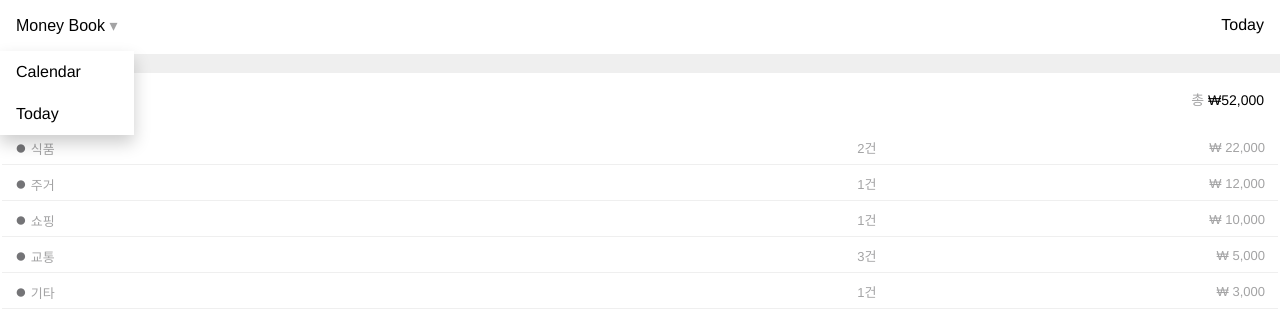
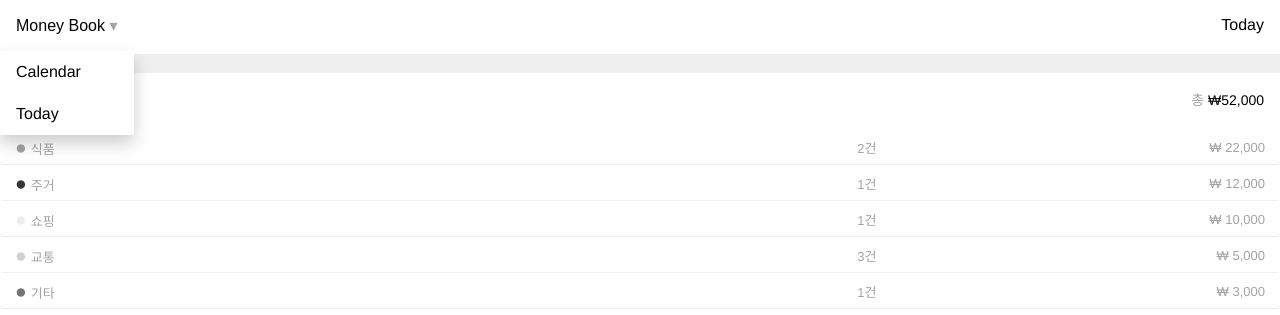
Before and after one commit to groovypark/DPM-final-front, a Vue app in the folder prosave/: page / in a window 1280 px wide. Shown: the top 315 px of the page. Built offline with nearby package versions, Linux system fonts and the light colour scheme.

Commit message:
Update v-bind class name

```diff
--- a/prosave/src/components/MbookDay.vue
+++ b/prosave/src/components/MbookDay.vue
@@ -27,7 +27,7 @@
     <table class="list main-color">
       <!-- 경고 : vue 자체에서 v-for 쓸때 key는 원시타입으로 바인딩 해주는걸 추천 -->
       <tr v-for="list in spendList">
-        <td class="col1"><span v-bind:class="circle"></span>{{ list.type }}</td>
+        <td class="col1"><span v-bind:class="list.circle"></span>{{ list.type }}</td>
         <td class="col2">{{ list.count }}</td>
         <td class="col3">{{ list.total }}</td>
       </tr>
```
